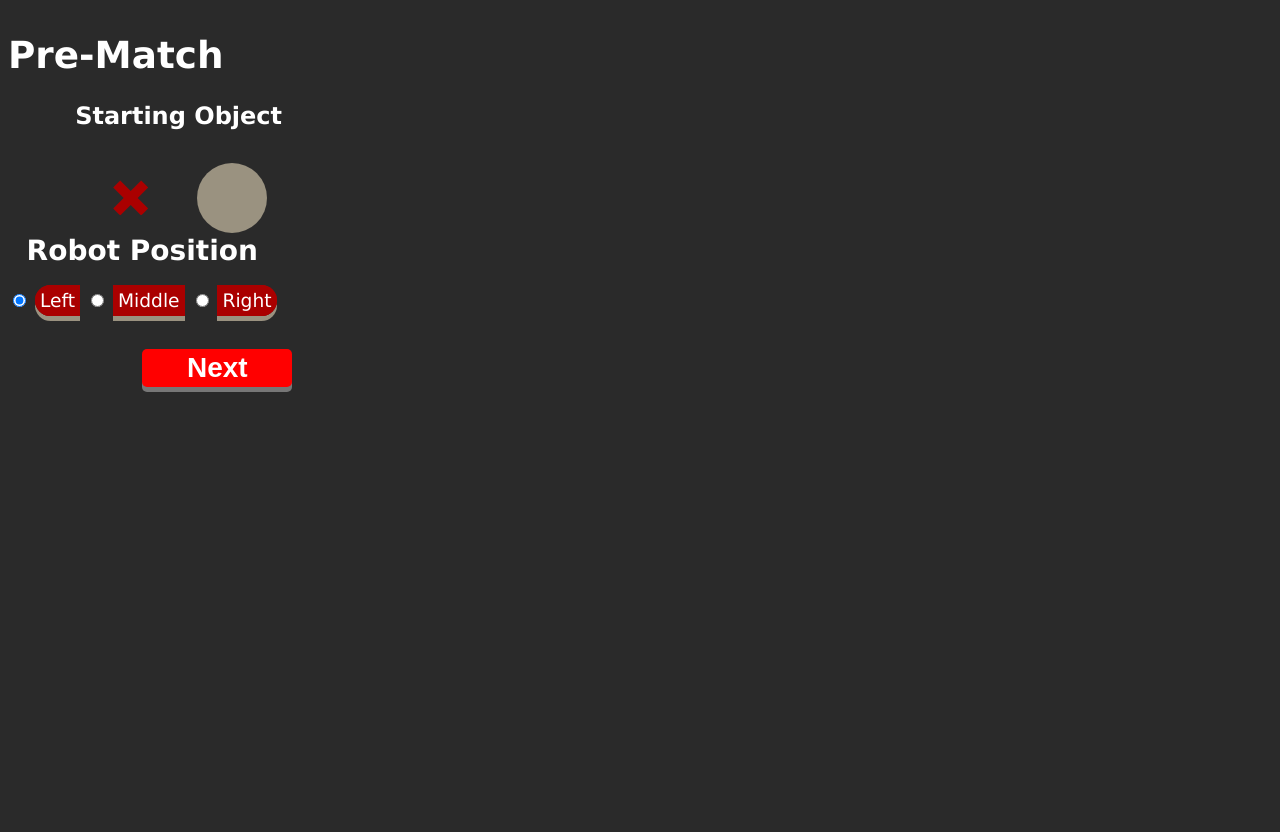
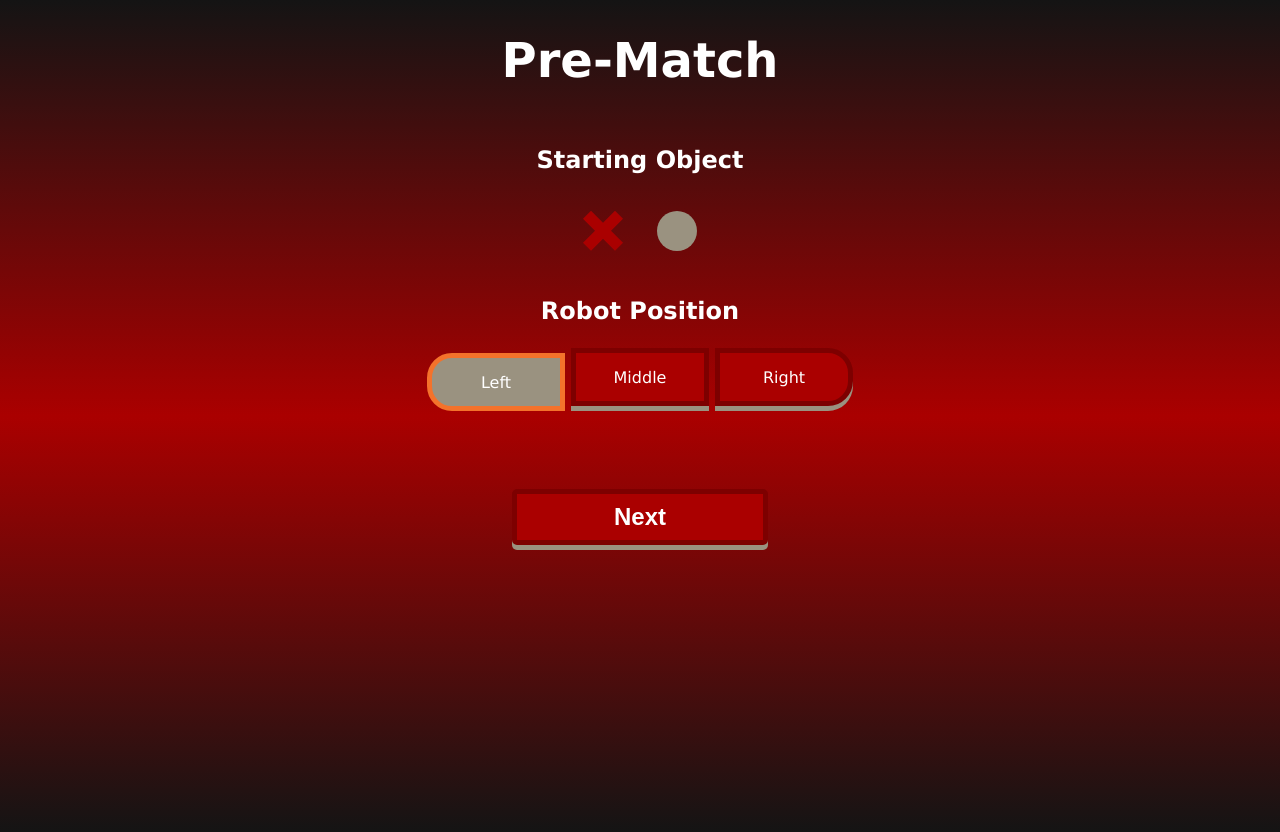
Before and after one commit to cavineers/ScoutingApp-GEN, a Flask app: page /prematch.html in a window 1280 px wide. Before the commit the page ends 392 px from the top, so only its background shows below. Run offline with Flask 3, Linux system fonts and the light colour scheme.

Commit message:
updated background and consistency with buttons/visuals to match 2024

```diff
--- a/appscripts/sort.js
+++ b/appscripts/sort.js
@@ -14,8 +14,7 @@ const valMap = {
 
   //test.py
   "DATE": (value) => Number(value.replaceAll("/","")),
-  "CHARGING PAD STATE: AUTO": (value) => value=="docked" ? 1 : value=="engaged" ? 2 : 0,
-  "CHARGING PAD STATE: TELEOP": (value) => value=="docked" ? 1 : value=="engaged" ? 2 : 0
+  "STAGE STATE": (value) => value=="community" ? 1 : value=="on" ? 2 : value=="harmony" ? 3 : value=="spotlit" ? 4 : 0,
 }
 
 /**
--- a/static/common/base.css
+++ b/static/common/base.css
@@ -1,10 +1,5 @@
 html {
     font-family: Geneva, Segoe UI, Verdana, sans-serif;
-    font-size: 14pt;
-}
-
-body {
-    display: flex;
 }
 
 /* Navigation buttons */
@@ -36,4 +31,6 @@ body.light-theme {
 body.dark-theme {
     color:#ffffff;
     background-color: #2a2a2a;
+    background-image: linear-gradient(#141414, #aa0000, #141414);
+    margin: 0%;
 }
--- a/static/common/commons.css
+++ b/static/common/commons.css
@@ -1,54 +1,97 @@
+.content {
+  width: 100vw;
+  height: 100vh;
+}
+
+.title {
+  display: inline-block;
+  width: 100%;
+  height: auto;
+}
+
 .submit {
-  height: 50px;
-  width: 200px;
-  background-color: #ff0000; /* Red */
-  border: none;
+  display: flex;
+  height: 10vh;
+  width: 25vw;
+  background-color: #aa0000;
+  border: 5px solid #7d0000;
   color: white;
-  margin-top: 50px;
-  margin-left: 23%;
   text-align: center;
   text-decoration: none;
-  font-size: 24px;
-  border-radius: 5px;
-  box-shadow: 0 5px #777;
+  font-size: 3vh;
+  border-radius: 10px;
+  box-shadow: 0 5px #9a9280;
+  justify-content: center;
+  align-items: center;
 }
 
 .submit:active {
-  background-color: #cf0000;
-  box-shadow: 0 0px #666;
+  background-color: #7d0000;
+  box-shadow: 0 0px #3e3e3e;
   transform: translateY(5px);
 }
 
+.submit:hover {background-color: #7d0000}
+
+.submit:active {
+background-color: #7d0000;
+box-shadow: 0 0px #3e3e3e;
+transform: translateY(5px);
+}
+
+.submit span:after {
+content: '\00bb';
+position: relative;
+opacity: 0;
+top: 0;
+right: -20px;
+transition: 0.5s;
+}
+
+.submit:hover span {
+padding-right: 25px;
+}
+
+.submit:hover span:after {
+opacity: 1;
+right: 0;
+}
+
+.next_container {
+  display: flex;
+  justify-content: center;
+  margin-top: 10vh;
+}
+
 .next {
-    height: 38px;
-    width: 150px;
-    margin-top: 14%;
-    margin-left: 50%;
-    background-color: #ff0000; /* Red */
-    border: none;
+    height: 7vh;
+    width: 20vw;
+    background-color: #aa0000; /* Red */
+    border: 5px solid #7d0000;
     color: white;
     text-align: center;
     text-decoration: none;
-    display: inline-block;
-    font-size: 8px;
+    display: flex;
+    justify-content: center;
+    align-items: center;
     border-radius: 5px;
-    box-shadow: 0 5px #777;
+    box-shadow: 0 5px #9a9280;
   }
 
-.next span {
+  .next span {
     font-family: sans-serif;
     font-weight: bold;
-    font-size: 28px;
-    display: inline-block;
+    font-size: 3vh;
+    display: flex;
     position: relative;
     transition: 0.5s;
 }
 
-.next:hover {background-color: #cf0000}
+.next:hover {background-color: #7d0000}
 
 .next:active {
-  background-color: #cf0000;
-  box-shadow: 0 0px #666;
+  background-color: #7d0000;
+  box-shadow: 0 0px #3e3e3e;
   transform: translateY(5px);
 }
 
@@ -70,7 +113,124 @@
   right: 0;
 }
 
-.game-piece {
+.button_red {
+  margin-top: 5vh;
+  background-color: #aa0000; /* Red */
+  border: 5px solid #7d0000;
+  color: white;
+  text-align: center;
+  text-decoration: none;
+  font-size: 16px;
+  border-radius: 5px;
+  box-shadow: 0 5px #9a9280;
+}
+
+.button_blu {
+  margin-top: 5vh;
+  background-color: #476291; /* Blu */
+  border: 5px solid #293853;
+  color: white;
+  text-align: center;
+  text-decoration: none;
+  font-size: 16px;
+  border-radius: 5px;
+  box-shadow: 0 5px #9a9280;
+}
+
+.button_red:hover {background-color: #7d0000}
+
+.button_blu:hover {background-color: #293853}
+
+.button_red:active {
+  background-color: #7d0000;
+  box-shadow: 0 0px #3e3e3e;
+  transform: translateY(5px);
+}
+
+.button_blu:active {
+  background-color: #293853;
+  box-shadow: 0 0px #3e3e3e;
+  transform: translateY(5px);
+}
+
+.blu-left {
+  width: 100px;
+  height: 50px;
+  background: #476291;
+  color: white;
+  border: 5px solid #293853;
+  text-align: center;
+  border-top-left-radius: 25px;
+  border-bottom-left-radius: 25px;
+  box-shadow: 0 5px #9a9280;
+}
+.blu-left:hover {background-color: #293853;}
+
+.blu-mid {
+  width: 100px;
+  height: 50px;
+  background: #476291;
+  color: white;
+  border: 5px solid #293853;
+  text-align: center;
+  box-shadow: 0 5px #9a9280;
+}
+.blu-mid:hover {background-color: #293853;}
+
+.blu-right {
+  width: 100px;
+  height: 50px;
+  background: #476291;
+  color: white;
+  border: 5px solid #293853;
+  text-align: center;
+  border-top-right-radius: 25px;
+  border-bottom-right-radius: 25px;
+  box-shadow: 0 5px #9a9280;
+}
+.blu-right:hover {background-color: #293853;}
+
+.left {
+  width: 10vw;
+  min-width: 4em;
+  height: 6vh;
+  background: #aa0000;
+  color: white;
+  border: 5px solid #7d0000;
+  text-align: center;
+  border-top-left-radius: 25px;
+  border-bottom-left-radius: 25px;
+  box-shadow: 0 5px #9a9280;
+}
+.left:hover {background-color: #7d0000;}
+
+.mid {
+  width: 10vw;
+  min-width: 4em;
+  height: 6vh;
+  background: #aa0000;
+  color: white;
+  border: 5px solid #7d0000;
+  text-align: center;
+  box-shadow: 0 5px #9a9280;
+}
+.mid:hover {background-color: #7d0000;}
+
+.right {
+  width: 10vw;
+  min-width: 4em;
+  height: 6vh;
+  background: #aa0000;
+  color: white;
+  border: 5px solid #7d0000;
+  text-align: center;
+  border-top-right-radius: 25px;
+  border-bottom-right-radius: 25px;
+  box-shadow: 0 5px #9a9280;
+}
+.right:hover {background-color: #7d0000;}
+
+.piece-button {
   height: 50px;
   width: 50px;
   margin: 10px;
@@ -80,4 +240,4 @@
   border-radius: 100%;
   align-items: center;
 }
-.start label input:checked ~ span.game-piece{background-color: #ff0000;}
+.start label input:checked ~ span.piece-button{background-color: #FF4E4E;}
--- a/static/currentyear/css/prematch.css
+++ b/static/currentyear/css/prematch.css
@@ -1,102 +1,95 @@
-#content {
-    display: flexbox;
-    width:  90%;
-    height: 70vh;
+h1 {
+    width: 100%;
+    font-size: 6vh;
+    text-align: center;
 }
-.auto {
-    width: 340px;
-    height: 400px;
-}
-
-.auto h1{
-    margin-left: 27%;
-    margin-bottom: 25px;
-    font-size: 32px;
-}
-
 .start {
-    margin-top: 10px;
-    margin-left: 20%;
-    height: 25%;
+    display: inline-block;
+    align-items: center;
+    justify-content: center;
     width: 100%;
 }
-
 .start h2 {
-    font-size: 24px;
+    font-size: 3vh;
     font-weight: bold;
-    margin-top: 25px;
-    margin-left: 5%;
+    margin-top: 2%;
+    text-align: center;
 }
-
-.start label {
-    margin-left: 70%;
-    position: relative;
+.start table {
+    display: flex;
+    justify-content: center;
+    align-items: center;
+    width: 100%;
 }
-
+.start table tr {
+    display: flex;
+    justify-content: space-evenly;
+    align-items: center;
+}
 .start label input {
     display: none;
 }
-
 .start label span {
     position: relative;
     text-align: center;
     display: inline-block;
-    font-size: 24px;
 }
-
 .none {
-    height: 15px;
-    width: 15px;
-    margin: 10px;
+    height: 3vh;
+    width: 3vh;
+    margin: 2vh;
     background-color: #9a9280;
     border: none;
-    padding: 10px;
-    border-radius: 20%;
-    align-items: center;
+    padding: 1vh;
     clip-path: polygon(20% 0%, 0% 20%, 30% 50%, 0% 80%, 20% 100%, 50% 70%, 80% 100%, 100% 80%, 70% 50%, 100% 20%, 80% 0%, 50% 30%);
 
 }
 .start label input:checked ~ span.none{background-color: #aa0000;}
-
-.start label input:checked ~ span.note{background-color: #f1642b;}
-
 .platform-select {
     margin-left: 4px;
 }
+.stage {
+    width: 100%;
+}
+.stage h2 {
+    font-size: 3vh;
+    font-weight: bold;
+    margin-top: 2%;
+    text-align: center;
+}
+.stage_buttons {
+    display: flex;
+    width: 100%;
+    justify-content: center;
+    align-items: center;
+}
+.stage label {
+    margin: 3px;
+}
+.stage label input {
+    display: none;
+}
+.stage label input:checked ~ span{
+    background-color: #9a9280;
+    border: 5px solid #f4722b;
+    box-shadow: 0 0px #3e3e3e;
+    transform: translateY(5px);
+}
+.stage label span {
+    display: flex;
+    position: relative;
+    justify-content: center;
+    align-items: center;
+    font-size: 2vh;
+}
 
-.left {
-    width: 100px;
-    height: 50px;
-    background: #aa0000;
-    color: white;
-    border: 5px solid #aa0000;
-    text-align: center;
-    border-top-left-radius: 25px;
-    border-bottom-left-radius: 25px;
-    box-shadow: 0 5px #9a9280;
+.game-piece {
+    height: 3vh;
+    width: 3vh;
+    margin: 2vh;
+    background-color: #9a9280;
+    border: none;
+    padding: 1vh;
+    border-radius: 100%;
 }
-.left:hover {background-color: #7d0000;}
-
-.mid {
-    width: 100px;
-    height: 50px;
-    background: #aa0000;
-    color: white;
-    border: 5px solid #aa0000;
-    text-align: center;
-    box-shadow: 0 5px #9a9280;
-}
-.mid:hover {background-color: #7d0000;}
-
-.right {
-    width: 100px;
-    height: 50px;
-    background: #aa0000;
-    color: white;
-    border: 5px solid #aa0000;
-    text-align: center;
-    border-top-right-radius: 25px;
-    border-bottom-right-radius: 25px;
-    box-shadow: 0 5px #9a9280;
-}
-.right:hover {background-color: #7d0000;}
+.start label input:checked ~ span.game-piece{background-color: #FF4E4E;}
--- a/static/currentyear/js/prematch.js
+++ b/static/currentyear/js/prematch.js
@@ -1,12 +1,12 @@
-let objectLayout = [null, null, null];
-const objectOrder = ["game-piece", null];
+let objectLayout = [null, null];
+const objectOrder = [null, "game-piece"];
 
 const UNSELECTED_COLOR = "#777";
-const PIECE_COLOR = "#ff0";
-const PIECE_BORDER_COLOR = "#cc0";
+const PIECE_COLOR = "#FF4E4E";
+const PIECE_BORDER_COLOR = "#FF4E4E";
 
 window.addEventListener("load", () => {
-    let buttons = document.getElementsByClassName("game-piece");
+    let buttons = document.getElementsByClassName("piece-button");
     for (let i = 0; i<buttons.length; i++) {
         buttons[i].addEventListener("click", (ev) => {
             if (ev.button!=0) return;
--- a/templates/prematch.html
+++ b/templates/prematch.html
@@ -19,13 +19,13 @@
                     <tr>
                         <td>
                             <label>
-                                <input type="radio" id="startNone" name="no-piece" value="noGamePiece" checked>
+                                <input type="radio" id="startNone" name="startObject" value="startNone" checked>
                                 <span class="none">
                             </label>
                         </td>
                         <td>
                             <label>
-                                <input type="radio" id="game-piece" name="startObject" value="startObject2">
+                                <input type="radio" id="startPiece" name="startObject" value="startPiece">
                                 <span class="game-piece">
                             </label>
                         </td>
@@ -33,9 +33,9 @@
                 </tbody>
             </table>
         </div>
-        <div style="margin-top: 10%; width: 100%; text-align: center;">
-            <div class="stage">
-                <h2>Robot Position</h2>
+        <div class="stage">
+            <h2>Robot Position</h2>
+            <div class="stage_buttons">
                 <label>
                     <input type="radio" id="leftPos" name="roboPos" value="left" checked>
                     <span class="left">Left</span>
--- a/templates/result.html
+++ b/templates/result.html
@@ -10,7 +10,7 @@
 <script src="/static/currentyear/js/navstamp.js"></script>
 {% endblock %}
 {% block contents %}
-<div>
+<div class="content">
     <div>
         <h1>Comments</h1>
         <div class="commentboxes">
```
Also changed, not shown: static/currentyear/css/home.css (+2 -51 lines), static/currentyear/css/scout.css (+0 -55 lines), templates/home.html (+18 -12 lines), templates/scout.html (+6 -4 lines).
